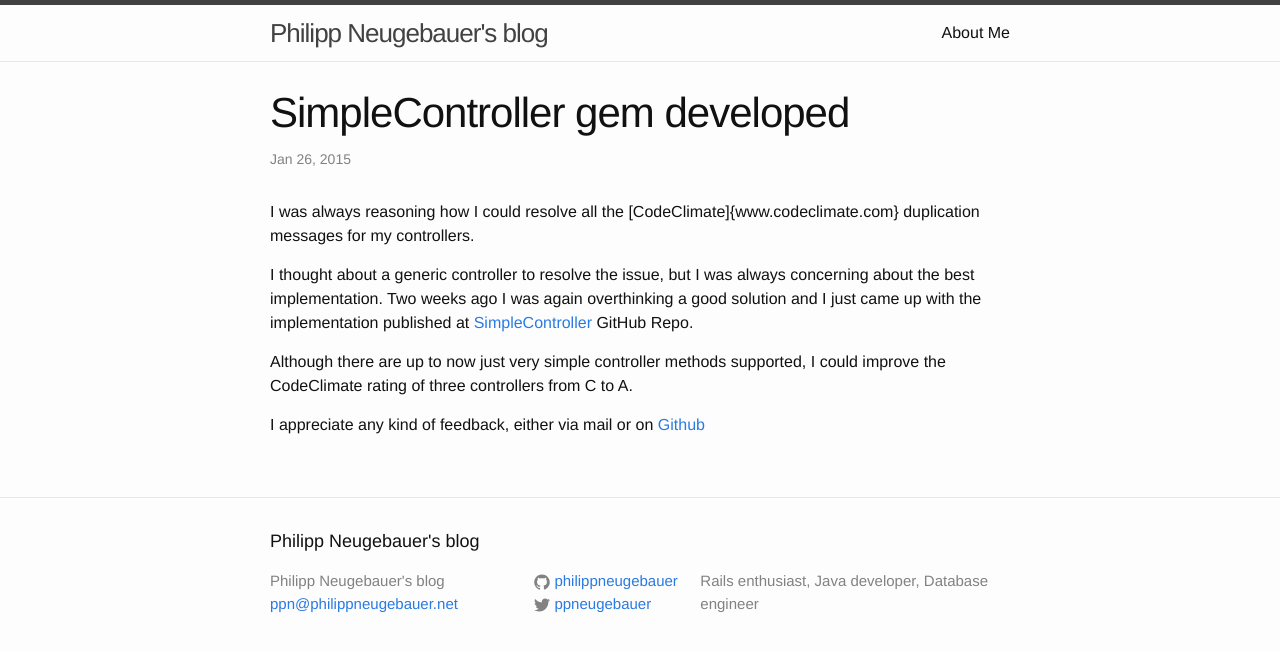
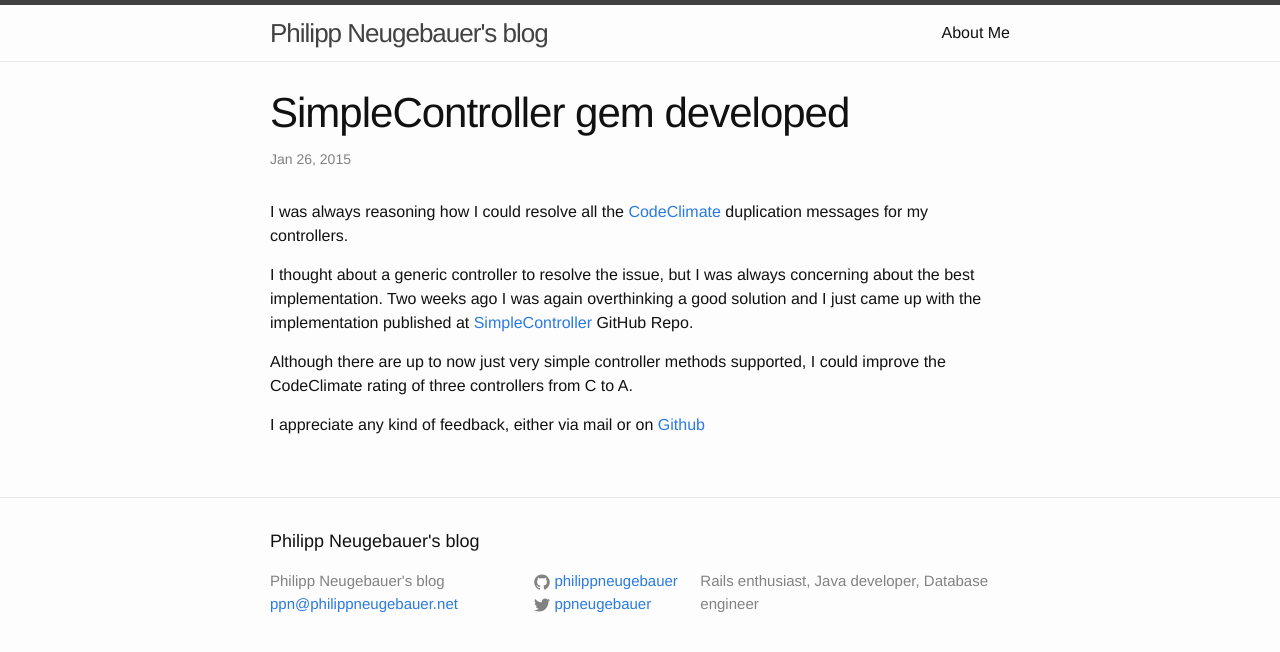
Before and after one commit to philippneugebauer/philippneugebauer.github.io, a Jekyll site: the page built from _posts/2015-01-26-simplecontroller-gem-developed.markdown, in a window 1280 px wide. Shown: the top 652 px of the page. Built offline with Jekyll 4.4.1, drawn with Linux system fonts in a browser that asks for light colours.

Commit message:
syntax mistakes corrected

```diff
--- a/_posts/2015-01-26-simplecontroller-gem-developed.markdown
+++ b/_posts/2015-01-26-simplecontroller-gem-developed.markdown
@@ -5,7 +5,7 @@ date:   2015-01-26 23:55:00
 categories: rails gem simplecontroller codeclimate
 ---
 
-I was always reasoning how I could resolve all the [CodeClimate]{www.codeclimate.com} duplication messages for my controllers.
+I was always reasoning how I could resolve all the [CodeClimate](www.codeclimate.com) duplication messages for my controllers.
 
 I thought about a generic controller to resolve the issue, but I was always concerning about the best implementation.
 Two weeks ago I was again overthinking a good solution and I just came up with the implementation
```
